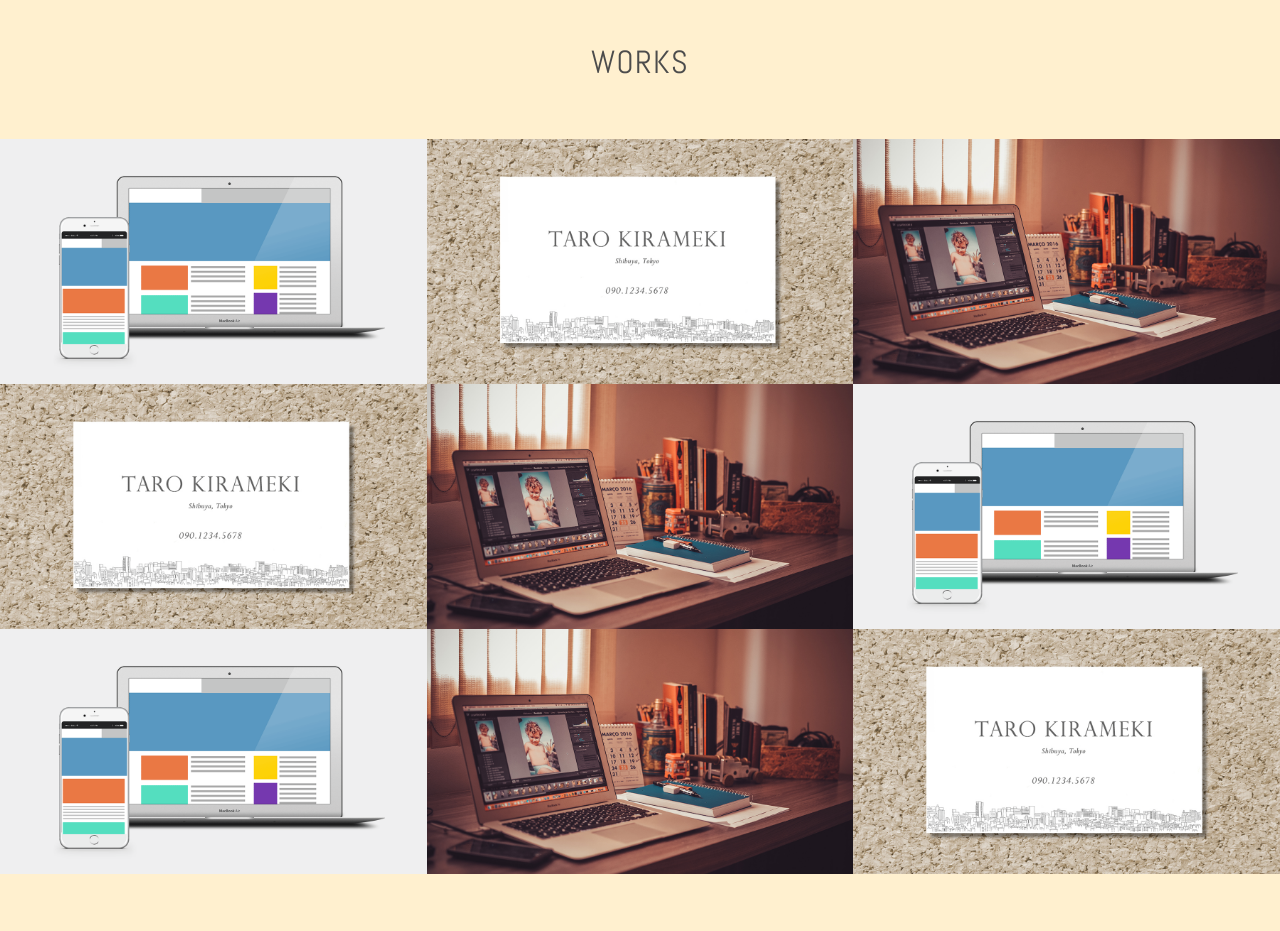
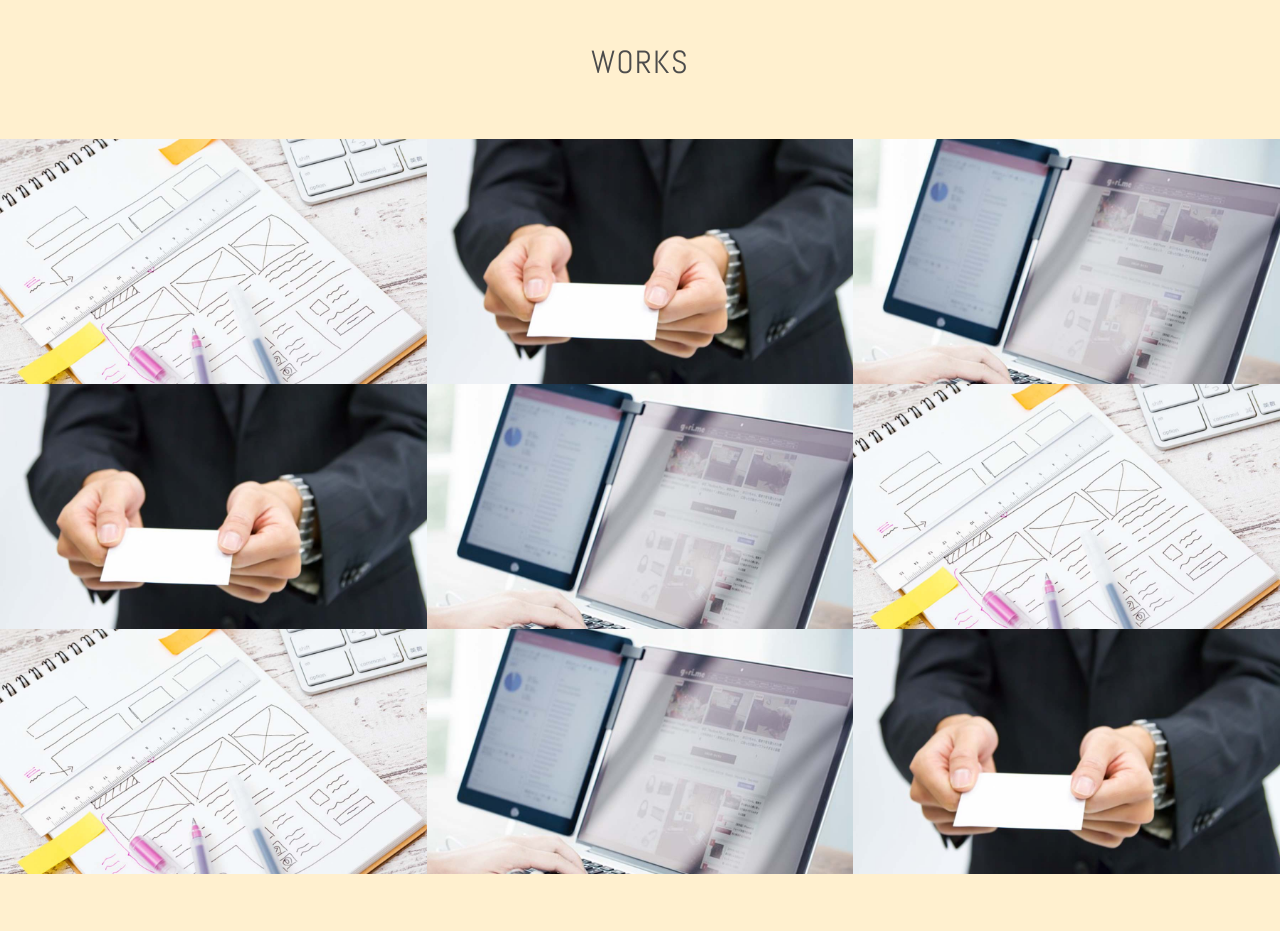
Before and after one commit to aifrkw/aifrkw.github.io, a plain HTML site: page index.html in a window 1280 px wide. Shown: the part 1060-1991 px from the top of the page. Drawn offline with nearby package versions, Linux system fonts and the light colour scheme.

Commit message:
change images profile and works blog.jpg

```diff
--- a/index.html
+++ b/index.html
@@ -14,7 +14,7 @@
             <a href="#contact" class="button-contact"><i aria-label="お問い合わせ" class="fa fa-envelope-o"></i></a>
         <div class="profile">
                 <h1 class="site-title abel uppercase text-center">Web Designer <span>Ai Furukawa</span></h1>
-            <img src="./images/img_profile.jpg" alt="プロフィール写真" width="140" height="140" class="block-center profile-icon">
+            <img src="./images/IMG_profile-2.jpg" alt="プロフィール写真" width="140" height="140" class="block-center profile-icon">
                 <p>Webデザイナー、ふるかわあいです。金融機関事務で4年半勤務後、
 2017年から2年間、東アフリカ、タンザニアで青年海外協力隊として活動。
 活動内容はパソコン初心者へ基本操作の指導、学校紹介パンフレット作成、職場環境改善など。
@@ -48,7 +48,7 @@
         <h2 class="text-center">Works</h2>
         <div class="works-box">
             <a href="#">
-                <img src="./images/img_work_site.png" alt="株式会社きらめき コーポレートサイト様 Webサイトデザイン">
+                <img src="./images/img_website.jpg" alt="株式会社きらめき コーポレートサイト様 Webサイトデザイン">
                 <div class="works-box-inner">
                     <div class="text-center">
                         <h3>株式会社きらめき コーポレートサイト</h3>
@@ -60,7 +60,7 @@
         </div>
         <div class="works-box">
             <a href="#">
-                <img src="./images/img_work_card.jpg" alt="きらめき太郎様 名刺デザイン">
+                <img src="./images/img_namecard.jpg" alt="きらめき太郎様 名刺デザイン">
                 <div class="works-box-inner">
                     <div class="text-center">
                         <h3>きらめき太郎様 名刺</h3>
@@ -72,7 +72,7 @@
         </div>
         <div class="works-box">
             <a href="#">
-                <img src="./images/img_work_blog.jpg" alt="WordPressオリジナルテーマ">
+                <img src="./images/img_blog.jpg" alt="WordPressオリジナルテーマ">
                 <div class="works-box-inner">
                     <div class="text-center">
                         <h3>ブログデザイン</h3>
@@ -84,7 +84,7 @@
         </div>
         <div class="works-box">
             <a href="#">
-                <img src="./images/img_work_card.jpg" alt="きらめき太郎様 名刺デザイン">
+                <img src="./images/img_namecard.jpg" alt="きらめき太郎様 名刺デザイン">
                 <div class="works-box-inner">
                     <div class="text-center">
                         <h3>きらめき太郎様 名刺</h3>
@@ -96,7 +96,7 @@
         </div>
         <div class="works-box">
             <a href="#">
-                <img src="./images/img_work_blog.jpg" alt="WordPressオリジナルテーマ">
+                <img src="./images/img_blog.jpg" alt="WordPressオリジナルテーマ">
                 <div class="works-box-inner">
                     <div class="text-center">
                         <h3>ブログデザイン</h3>
@@ -108,7 +108,7 @@
         </div>
         <div class="works-box">
             <a href="#">
-                <img src="./images/img_work_site.png" alt="株式会社きらめき コーポレートサイト様 Webサイトデザイン">
+                <img src="./images/img_website.jpg" alt="株式会社きらめき コーポレートサイト様 Webサイトデザイン">
                 <div class="works-box-inner">
                     <div class="text-center">
                         <h3>株式会社きらめき コーポレートサイト</h3>
@@ -120,7 +120,7 @@
         </div>
         <div class="works-box">
             <a href="#">
-                <img src="./images/img_work_site.png" alt="株式会社きらめき コーポレートサイト様 Webサイトデザイン">
+                <img src="./images/img_website.jpg" alt="株式会社きらめき コーポレートサイト様 Webサイトデザイン">
                 <div class="works-box-inner">
                     <div class="text-center">
                         <h3>株式会社きらめき コーポレートサイト</h3>
@@ -132,7 +132,7 @@
         </div>
         <div class="works-box">
             <a href="#">
-                <img src="./images/img_work_blog.jpg" alt="WordPressオリジナルテーマ">
+                <img src="./images/img_blog.jpg" alt="WordPressオリジナルテーマ">
                 <div class="works-box-inner">
                     <div class="text-center">
                         <h3>ブログデザイン</h3>
@@ -144,7 +144,7 @@
         </div>
         <div class="works-box">
             <a href="#">
-                <img src="./images/img_work_card.jpg" alt="きらめき太郎様 名刺デザイン">
+                <img src="./images/img_namecard.jpg" alt="きらめき太郎様 名刺デザイン">
                 <div class="works-box-inner">
                     <div class="text-center">
                         <h3>きらめき太郎様 名刺</h3>
```
Also changed, not shown: images/IMG_profile-2.jpg (added), images/img_blog.jpg (added), images/img_namecard.jpg (added), images/img_website.jpg (added).
